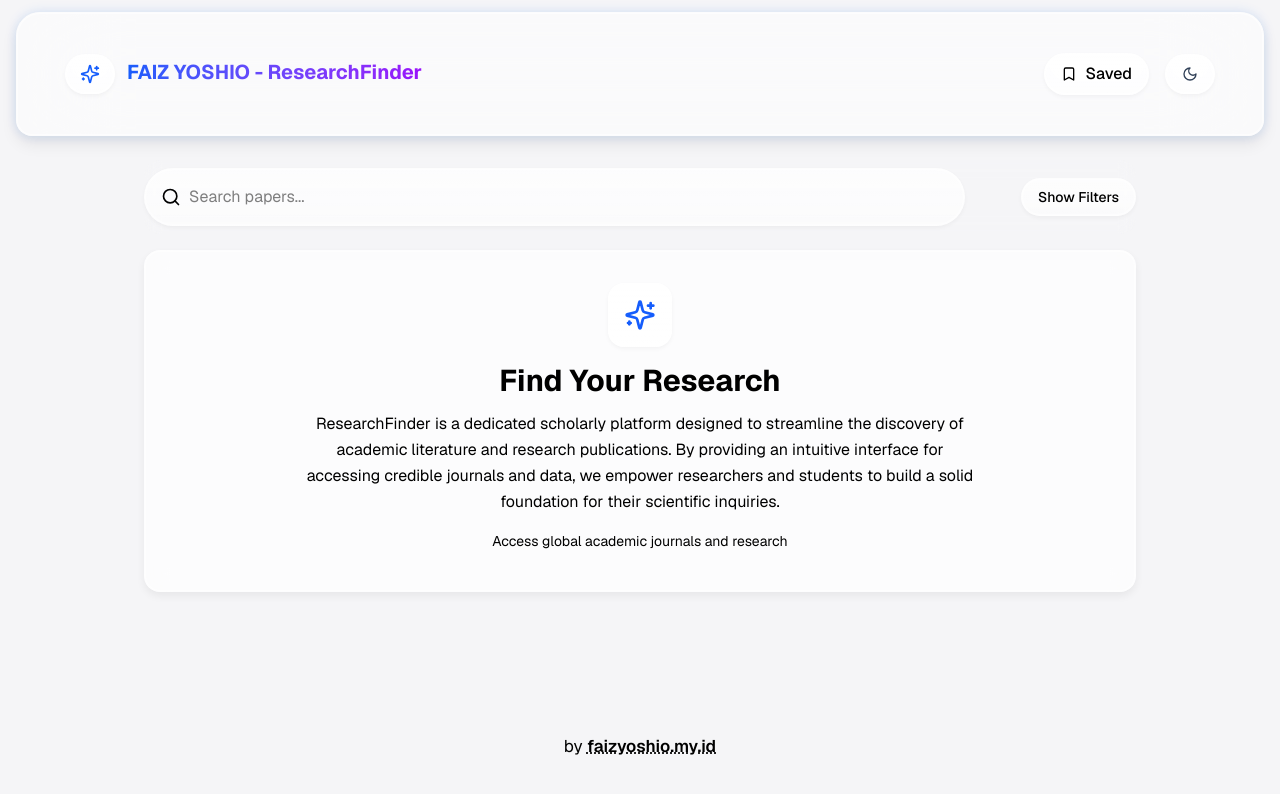
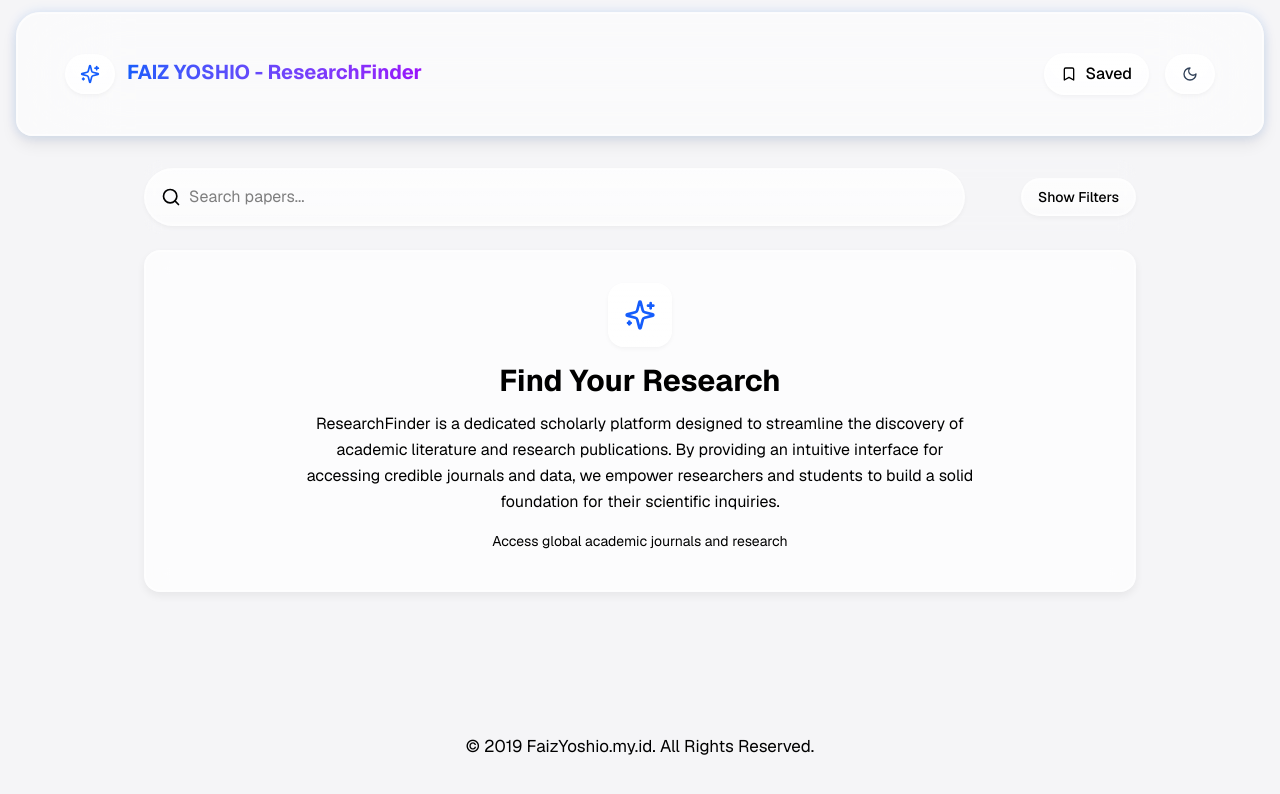
Before and after one commit to faizyoshio/reaserch-finder-Project, a Next.js app: page / in a window 1280 px wide. Shown: the top 794 px of the page. Built offline with nearby package versions, Linux system fonts and the light colour scheme.

Commit message:
Update footer.tsx

```diff
--- a/components/footer.tsx
+++ b/components/footer.tsx
@@ -5,17 +5,7 @@ import React from 'react'
 export function Footer() {
   return (
     <footer className="w-full py-6 sm:py-8 px-4 text-center text-xs sm:text-sm text-foreground/50 hover:text-foreground/70 transition-colors duration-300">
-      <p>
-        by{' '}
-        <a
-          href="https://faizyoshio.my.id"
-          target="_blank"
-          rel="noopener noreferrer"
-          className="font-semibold hover:text-blue-600 dark:hover:text-blue-400 transition-colors duration-200 underline decoration-dotted"
-        >
-          faizyoshio.my.id
-        </a>
-      </p>
+      <p>© 2019 FaizYoshio.my.id. All Rights Reserved.</p>
     </footer>
   )
 }
```
